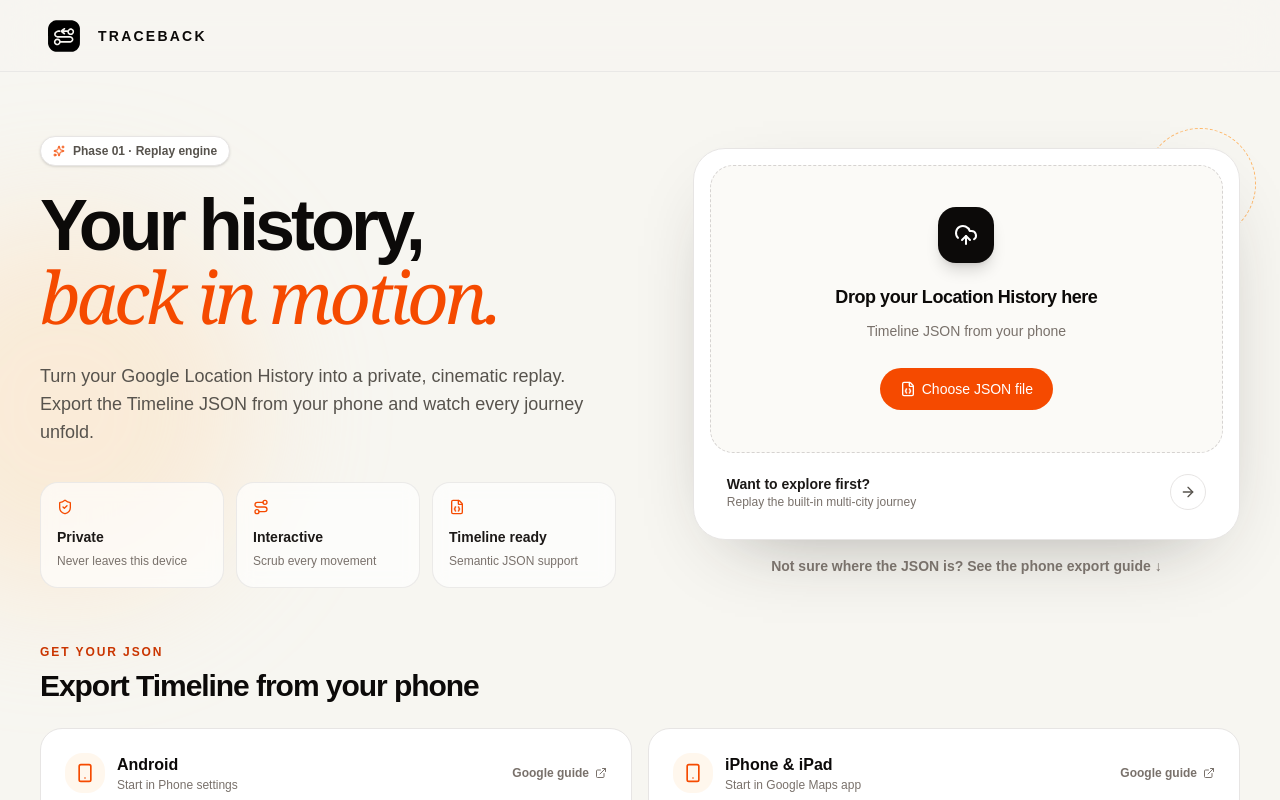
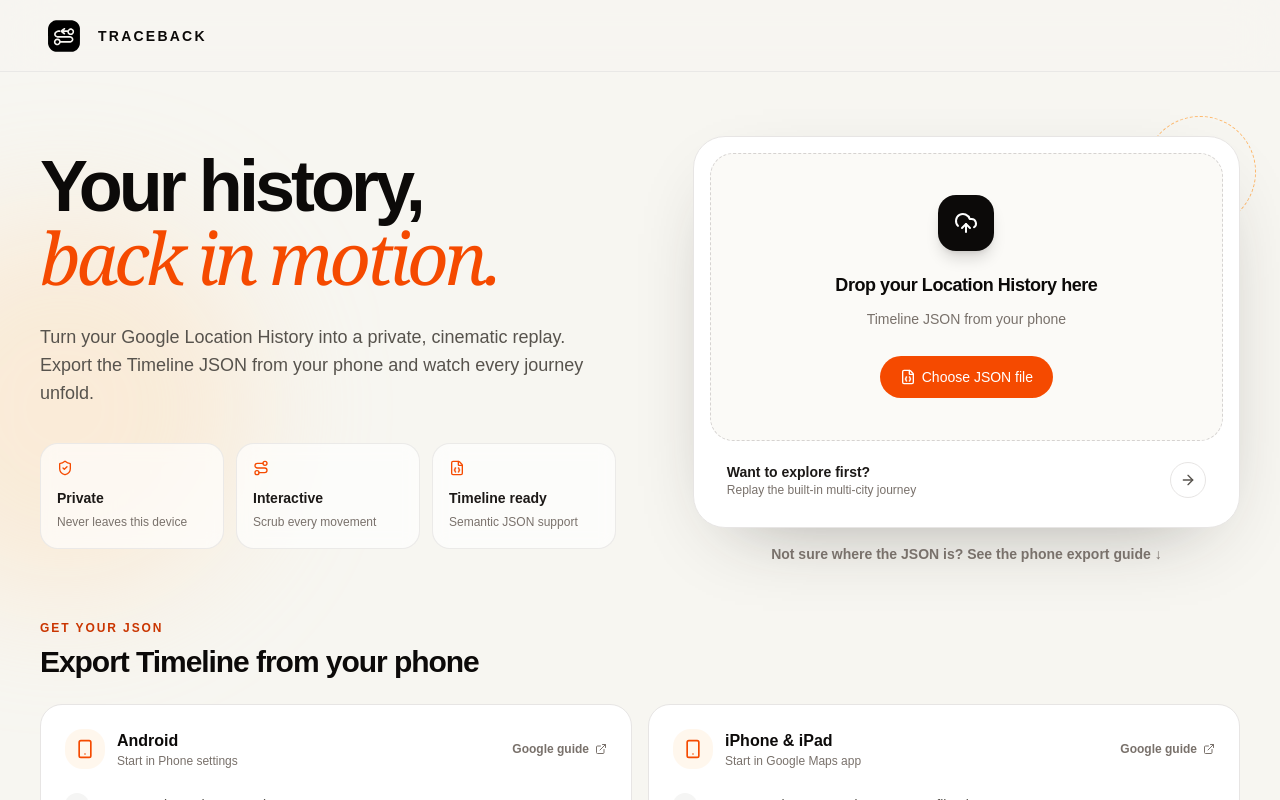
Before and after one commit to arsyadn/gmaps-replay, a Next.js app: page / in a window 1280 px wide. Shown: the top 800 px of the page. Built offline with nearby package versions, Linux system fonts and the light colour scheme.

Commit message:
feat(landing): takeout badge

```diff
--- a/components/replay/landing.tsx
+++ b/components/replay/landing.tsx
@@ -24,9 +24,6 @@ export function Landing({ onFile, onBuiltIn, isLoading, error }: LandingProps) {
       <div className="mx-auto max-w-7xl px-5 py-14 sm:px-8 lg:px-10 lg:py-16">
         <div className="grid items-center gap-12 lg:grid-cols-[1.05fr_0.95fr]">
           <section className="max-w-2xl">
-            <Badge variant="outline" className="mb-6 gap-2 border-stone-200 bg-white px-3 py-1.5 text-xs font-semibold text-stone-600 shadow-sm">
-              <Sparkles className="size-3.5 text-orange-600" /> Phase 01 · Replay engine
-            </Badge>
             <h1 className="text-balance text-5xl font-semibold leading-[0.98] tracking-[-0.055em] text-stone-950 sm:text-6xl lg:text-7xl">
               Your history,<br /><span className="font-serif font-normal italic text-orange-600">back in motion.</span>
             </h1>
```
